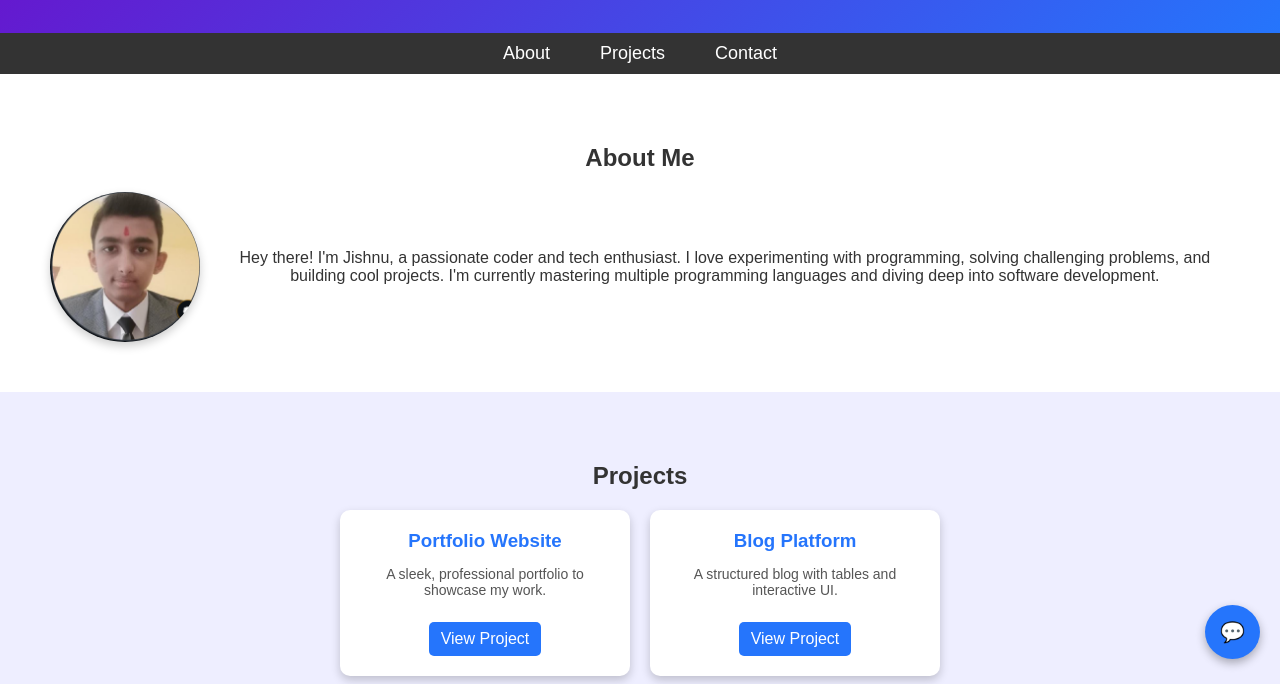
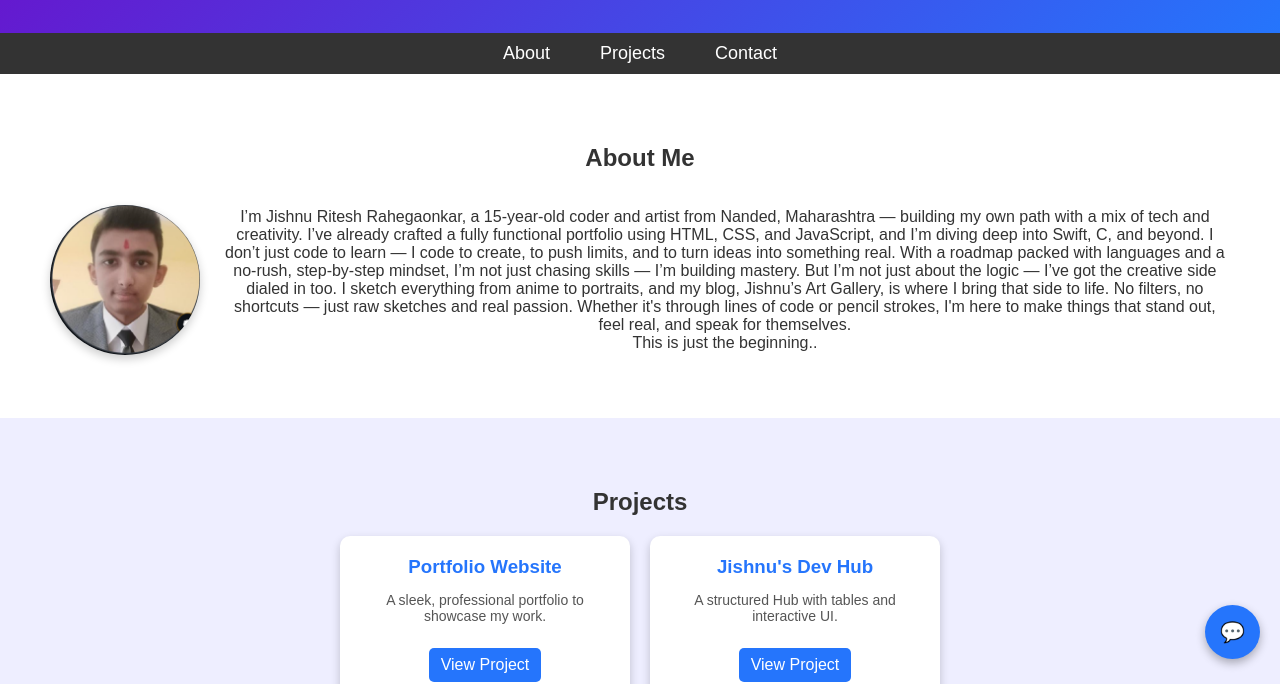
Before and after one commit to JishnuDevTech/about-jishnu, a plain HTML site: page index.html in a window 1280 px wide. Shown: the part 121-805 px from the top of the page. Drawn offline with Linux system fonts and the light colour scheme.

Commit message:
Updated About Me website files and removed index3.html

```diff
--- a/index3.html
+++ b/index.html
@@ -3,7 +3,7 @@
 <head>
     <meta charset="UTF-8">
     <meta name="viewport" content="width=device-width, initial-scale=1.0">
-    <title>Jishnu's Portfolio</title>
+    <title> About Jishnu </title>
     <link rel="stylesheet" href="style3.css">
 </head>
 <body>
@@ -28,7 +28,10 @@
         <h2>About Me</h2>
         <div class="about-container">
             <img src="profile.png" alt="Jishnu's Photo">
-            <p>Hey there! I'm Jishnu, a passionate coder and tech enthusiast. I love experimenting with programming, solving challenging problems, and building cool projects. I'm currently mastering multiple programming languages and diving deep into software development.</p>
+            <p>I’m Jishnu Ritesh Rahegaonkar, a 15-year-old coder and artist from Nanded, Maharashtra — building my own path with a mix of tech and creativity. I’ve already crafted a fully functional portfolio using HTML, CSS, and JavaScript, and I’m diving deep into Swift, C, and beyond. I don’t just code to learn — I code to create, to push limits, and to turn ideas into something real. With a roadmap packed with languages and a no-rush, step-by-step mindset, I’m not just chasing skills — I’m building mastery.
+
+But I’m not just about the logic — I’ve got the creative side dialed in too. I sketch everything from anime to portraits, and my blog, Jishnu’s Art Gallery, is where I bring that side to life. No filters, no shortcuts — just raw sketches and real passion. Whether it's through lines of code or pencil strokes, I'm here to make things that stand out, feel real, and speak for themselves.<br>
+This is just the beginning..</p>
         </div>
     </section>
 
@@ -42,9 +45,9 @@
                 <a href="https://jishnu-portfolio.netlify.app">View Project</a>
             </div>
             <div class="project-card">
-                <h3>Blog Platform</h3>
-                <p>A structured blog with tables and interactive UI.</p>
-                <a href="#">View Project</a>
+                <h3> Jishnu's Dev Hub </h3>
+                <p>A structured Hub with tables and interactive UI.</p>
+                <a href="https://jishnu-dev-hub.netlify.app">View Project</a>
             </div>
         </div>
     </section>
```
Also changed, not shown: 1 other file.
